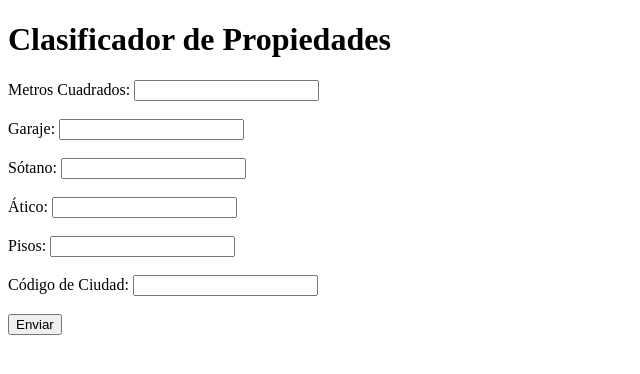
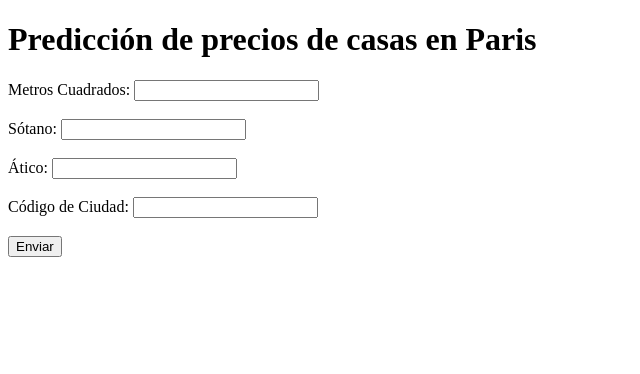
Before and after one commit to Angel0603/proyecto_mes_2, a Flask app: page / in a window 1280 px wide. Shown: the top 374 px of the page, without its empty margins (0-640 px from the left). Run offline with Flask 3, Linux system fonts and the light colour scheme; parts of the project's set-up code (start-up, migrations or seed data) failed here and were passed over.

Commit message:
Se suben todos los archivos

```diff
--- a/app.py
+++ b/app.py
@@ -16,20 +16,16 @@ def home():
 def predict():
     try:
         # Recolectar valores del formulario
-        squareMeters = float(request.form.get('squareMeters', 0))
-        garage = float(request.form.get('garage', 0))
-        basement = float(request.form.get('basement', 0))
-        attic = float(request.form.get('attic', 0))
-        floors = float(request.form.get('floors', 0))
-        cityCode = float(request.form.get('cityCode', 0))
+        squareMeters = float(request.form.get('squareMeters'))
+        basement = float(request.form.get('basement'))
+        attic = float(request.form.get('attic'))
+        cityCode = float(request.form.get('cityCode'))
 
         # Crear DataFrame con los datos recolectados
         data = {
             'squareMeters': [squareMeters],
-            'garage': [garage],
             'basement': [basement],
             'attic': [attic],
-            'floors': [floors],
             'cityCode': [cityCode],
         }
         data_df = pd.DataFrame(data)
--- a/templates/formulario.html
+++ b/templates/formulario.html
@@ -1,15 +1,13 @@
 <!DOCTYPE html>
 <html>
 <head>
-    <title>Clasificador de Propiedades</title>
+    <title>Predicción de precios de casas en Paris</title>
     <script>
         function enviarDatos(event) {
             event.preventDefault(); // Evitar el envío tradicional del formulario
             const squareMeters = document.getElementById('squareMeters').value;
-            const garage = document.getElementById('garage').value;
             const basement = document.getElementById('basement').value;
             const attic = document.getElementById('attic').value;
-            const floors = document.getElementById('floors').value;
             const cityCode = document.getElementById('cityCode').value;
 
             fetch('/predict', {
@@ -17,11 +15,11 @@
                 headers: {
                     'Content-Type': 'application/x-www-form-urlencoded',
                 },
-                body: `squareMeters=${squareMeters}&garage=${garage}&basement=${basement}&attic=${attic}&floors=${floors}&cityCode=${cityCode}`,
+                body: `squareMeters=${squareMeters}&basement=${basement}&attic=${attic}&cityCode=${cityCode}`,
             })
             .then(response => response.json())
             .then(data => {
-                document.getElementById('resultado').innerText = 'Predicción: ' + data.prediction;
+                document.getElementById('resultado').innerText = 'Precio: $' + data.prediction;
             })
             .catch(error => {
                 document.getElementById('resultado').innerText = 'Error en la solicitud.';
@@ -31,18 +29,14 @@
     </script>
 </head>
 <body>
-    <h1>Clasificador de Propiedades</h1>
+    <h1>Predicción de precios de casas en Paris</h1>
     <form id="formulario" onsubmit="enviarDatos(event)">
         <label for="squareMeters">Metros Cuadrados:</label>
-        <input type="text" id="squareMeters" name="squareMeters"><br><br>
-        <label for="garage">Garaje:</label>
-        <input type="text" id="garage" name="garage"><br><br>
+        <input type="text" id="squareMeters" name="squareMeters"><br><br
         <label for="basement">Sótano:</label>
         <input type="text" id="basement" name="basement"><br><br>
         <label for="attic">Ático:</label>
-        <input type="text" id="attic" name="attic"><br><br>
-        <label for="floors">Pisos:</label>
-        <input type="text" id="floors" name="floors"><br><br>
+        <input type="text" id="attic" name="attic"><br><br
         <label for="cityCode">Código de Ciudad:</label>
         <input type="text" id="cityCode" name="cityCode"><br><br>
         <input type="submit" value="Enviar">
```
